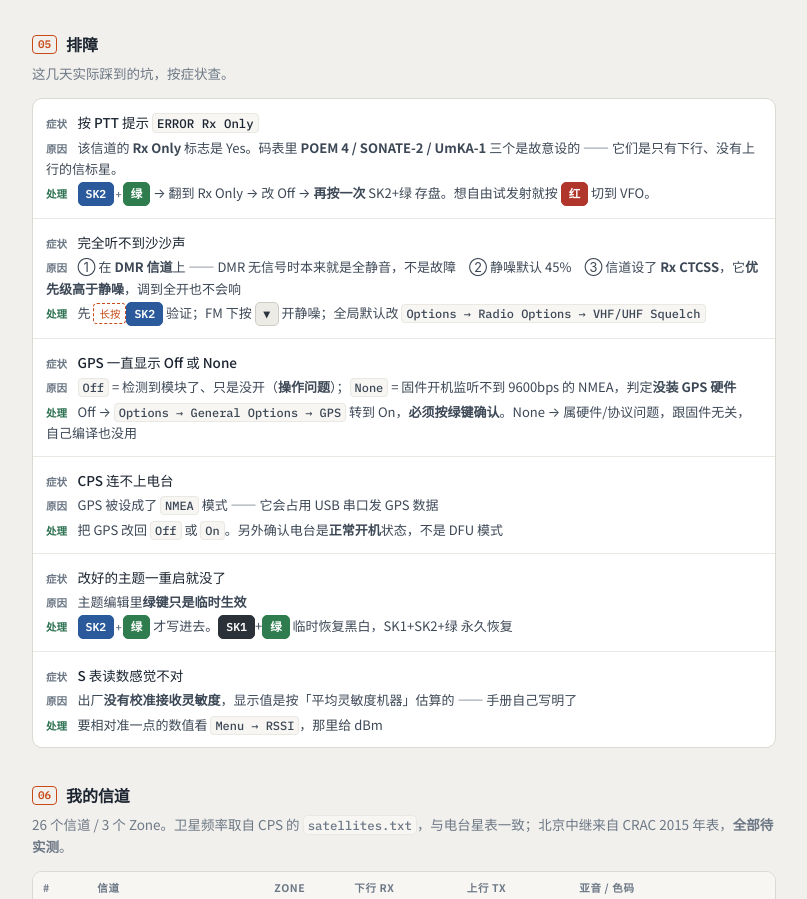
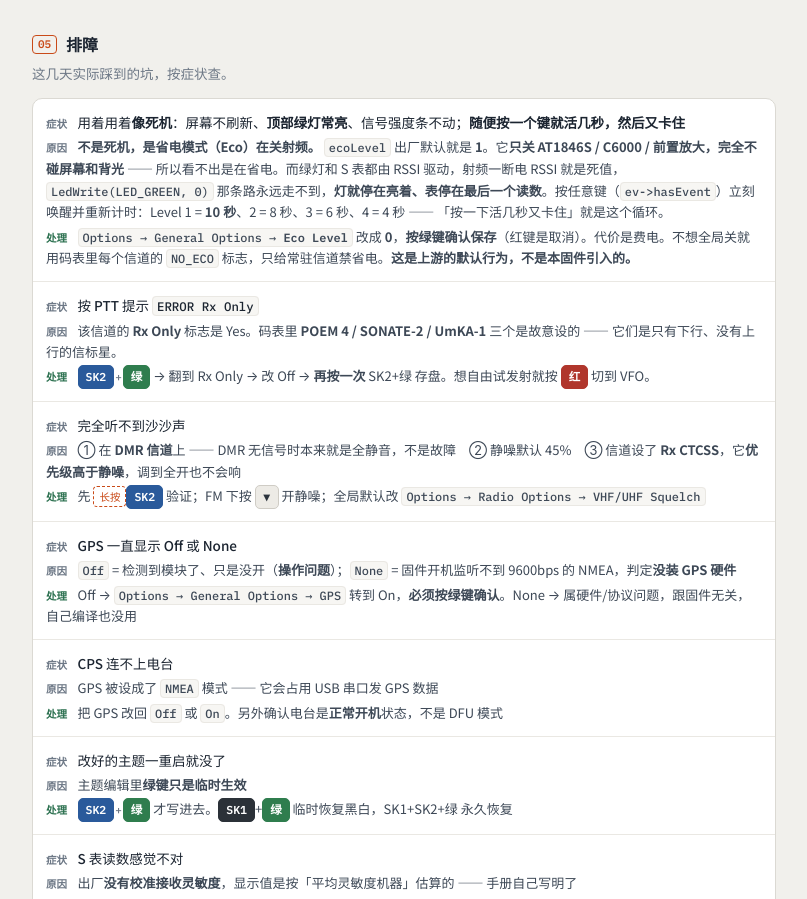
Before and after one commit to datianda/md-uv390-plus-firmware, a plain HTML site: page docs/UV390操作卡.html in a window 1280 px wide. Shown: the part 3442-4341 px from the top of the page, without its empty margins (236-1043 px from the left). Drawn offline with Linux system fonts and the light colour scheme.

Commit message:
排障补一条：「像死机」其实是上游省电模式
实机现象：屏幕不刷新、顶部绿灯常亮、信号强度条不动，按任意键活几秒又卡住。
真相是 ecoLevel（上游出厂默认 1）在关射频——它只关 AT1846S/C6000/前置放大，
完全不碰屏幕和背光，所以看不出是在省电；而绿灯和 S 表都由 RSSI 驱动，
射频断电后 RSSI 是死值，LedWrite(LED_GREEN, 0) 永远走不到，灯停在亮着。
按键唤醒后重新计时，Level 1 = 10 秒，正好是「活几秒又卡住」的周期。

解法：Options → General Options → Eco Level 改 0，绿键保存。
不想全局关可以用码表里每个信道的 NO_ECO 标志。

不是本固件引入的问题。

Co-Authored-By: Claude Opus 5 (1M context) <noreply@anthropic.com>

```diff
--- a/docs/UV390操作卡.html
+++ b/docs/UV390操作卡.html
@@ -530,6 +530,11 @@
   <h2><span class="num">05</span>排障</h2>
   <p class="lede">这几天实际踩到的坑，按症状查。</p>
   <div class="panel">
+    <div class="fix" data-k="死机 卡死 假死 绿灯常亮 待机 省电 Eco 信号强度条不动">
+      <div class="sym">用着用着<b>像死机</b>：屏幕不刷新、<b>顶部绿灯常亮</b>、信号强度条不动；<b>随便按一个键就活几秒，然后又卡住</b></div>
+      <div class="cause"><b>不是死机，是省电模式（Eco）在关射频。</b> <code>ecoLevel</code> 出厂默认就是 <b>1</b>。它<b>只关 AT1846S / C6000 / 前置放大，完全不碰屏幕和背光</b> —— 所以看不出是在省电。而绿灯和 S 表都由 RSSI 驱动，射频一断电 RSSI 就是死值，<code>LedWrite(LED_GREEN, 0)</code> 那条路永远走不到，<b>灯就停在亮着、表停在最后一个读数</b>。按任意键（<code>ev-&gt;hasEvent</code>）立刻唤醒并重新计时：Level 1 = <b>10 秒</b>、2 = 8 秒、3 = 6 秒、4 = 4 秒 —— 「按一下活几秒又卡住」就是这个循环。</div>
+      <div class="cure"><code>Options → General Options → <b>Eco Level</b></code> 改成 <b>0</b>，<b>按绿键确认保存</b>（红键是取消）。<span class="note">代价是费电。不想全局关就用码表里每个信道的 <code>NO_ECO</code> 标志，只给常驻信道禁省电。<b>这是上游的默认行为，不是本固件引入的。</b></span></div>
+    </div>
     <div class="fix" data-k="ERROR Rx Only 只能收 发不出去">
       <div class="sym">按 PTT 提示 <code>ERROR Rx Only</code></div>
       <div class="cause">该信道的 <b>Rx Only</b> 标志是 Yes。码表里 <b>POEM 4 / SONATE-2 / UmKA-1</b> 三个是故意设的 —— 它们是只有下行、没有上行的信标星。</div>
```
Also changed, not shown: 1 other file.
